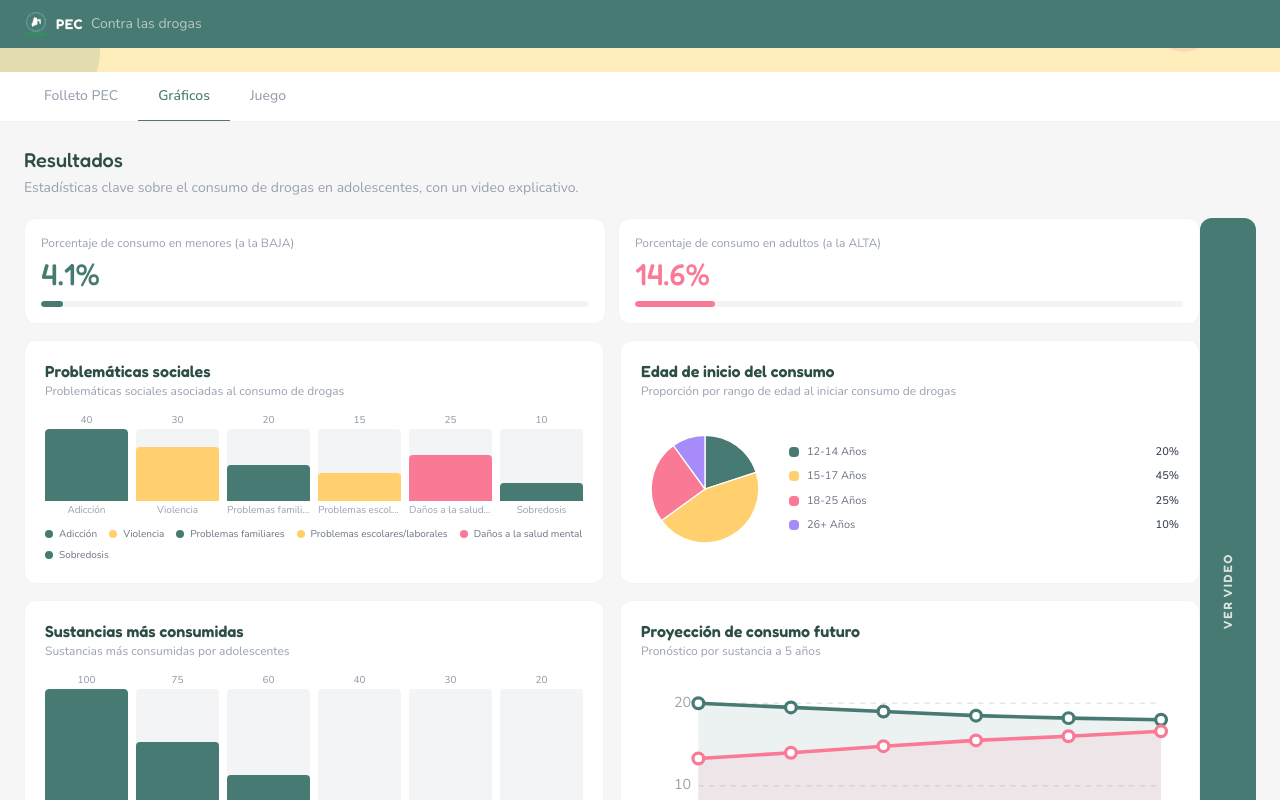
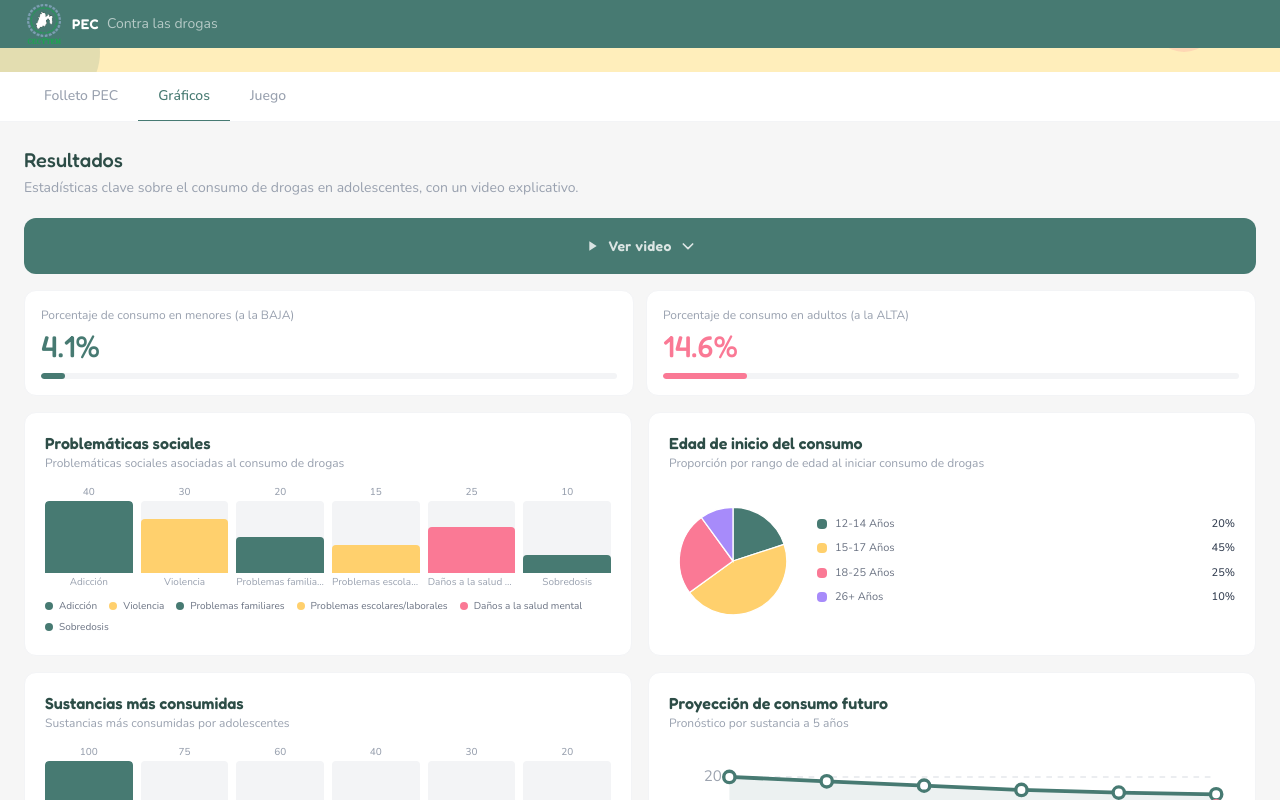
Before and after one commit to AndyRoblox/PEC, a React (Vite) app: page / in a window 1280 px wide. Both pictures are taken after a click on the button "Explorar gráficos". Shown: the part 308-1108 px from the top of the page. Built offline with nearby package versions, Linux system fonts and the light colour scheme.

Commit message:
Logo & video fixes for desktop

```diff
--- a/src/components/Hero.tsx
+++ b/src/components/Hero.tsx
@@ -35,7 +35,7 @@ export function Hero({ onVerMas, onExplorarGraficos }: HeroProps) {
 
       {/* Illustration placeholder */}
       <div className="absolute right-10 top-1/2 -translate-y-1/2 w-44 h-40  rounded-xl hidden md:flex flex-col items-center justify-center gap-2">
-        <img src="logo.png" alt="Ilustración cecytem" className="w-24 h-24 object-contain" />
+        <img src="logo.png" alt="Ilustración cecytem" className="w-36 h-36 object-contain" />
 
       </div>
     </section>
--- a/src/components/Navbar.tsx
+++ b/src/components/Navbar.tsx
@@ -3,7 +3,7 @@ export function Navbar() {
   return (
     <nav className="bg-primary h-12 flex items-center justify-between px-6 sticky top-0 z-50">
       <div className="flex items-center gap-2">
-        <img src="logo.png" alt="Logo PEC" className="w-6 h-6 object-contain" />
+        <img src="logo.png" alt="Logo PEC" className="w-10 h-10 object-contain" />
         <span className="text-white font-heading font-semibold text-sm tracking-wide">PEC</span>
         <span className="text-white/60 text-sm hidden sm:block">Contra las drogas</span>
       </div>
--- a/src/components/tabs/GraficosTab.tsx
+++ b/src/components/tabs/GraficosTab.tsx
@@ -90,18 +90,61 @@ export function GraficosTab() {
       </div>
 
       {/*
-        Desktop layout: charts on the left, expanding video panel on the right.
+        Desktop layout: top expanding video panel, charts below.
         Mobile layout: charts full-width; video lives in the fixed bottom sheet.
       */}
-      <div className="relative" style={{ minHeight: '520px' }}>
+      <div className="flex flex-col gap-4">
+
+        {/* ── Desktop: top expanding panel ─────────────────────── */}
+        <div
+          className="hidden md:flex flex-col bg-primary rounded-xl overflow-hidden
+                     transition-all duration-500 ease-in-out"
+          style={{ height: videoOpen ? '480px' : '3.5rem' }}
+        >
+          {/* Button bar — always visible at the top */}
+          <button
+            onClick={() => setVideoOpen(v => !v)}
+            className="flex items-center justify-center gap-2 h-14 w-full flex-shrink-0 cursor-pointer
+                       focus-visible:outline-2 focus-visible:outline-white/60 group"
+            aria-label={videoOpen ? 'Cerrar video' : 'Ver video'}
+          >
+            {!videoOpen && (
+              <svg className="w-4 h-4 text-white/80" fill="currentColor" viewBox="0 0 24 24" aria-hidden="true">
+                <path d="M8 5v14l11-7z" />
+              </svg>
+            )}
+            <span className="text-white text-sm font-heading font-semibold tracking-wide
+                             opacity-80 group-hover:opacity-100 transition-opacity">
+              {videoOpen ? 'Cerrar video' : 'Ver video'}
+            </span>
+            <svg
+              className={`w-4 h-4 text-white/80 transition-transform duration-300 ${videoOpen ? 'rotate-180' : ''}`}
+              fill="none" stroke="currentColor" viewBox="0 0 24 24" aria-hidden="true"
+            >
+              <path strokeLinecap="round" strokeLinejoin="round" strokeWidth={2.5} d="M19 9l-7 7-7-7" />
+            </svg>
+          </button>
+
+          {/* Video content area */}
+          {videoOpen && (
+            <div key="video-desktop" className="flex-1 px-5 pb-5 min-h-0 animate-fade-in-up">
+              <div className="rounded-2xl overflow-hidden bg-black/20 h-full">
+                <iframe
+                  className="w-full h-full"
+                  src="https://www.youtube.com/embed/CiYk_G4tEmQ"
+                  title="Consumo de drogas experimentales en adolescentes"
+                  frameBorder="0"
+                  allow="accelerometer; autoplay; clipboard-write; encrypted-media; gyroscope; picture-in-picture; web-share"
+                  referrerPolicy="strict-origin-when-cross-origin"
+                  allowFullScreen
+                />
+              </div>
+            </div>
+          )}
+        </div>
 
         {/* Charts area */}
-        <div
-          className={[
-            'md:pr-14 flex flex-col gap-4 transition-opacity duration-300',
-            videoOpen ? 'md:opacity-0 md:pointer-events-none' : 'opacity-100',
-          ].join(' ')}
-        >
+        <div className="flex flex-col gap-4">
           {/* Stat cards */}
           <div className="grid grid-cols-1 sm:grid-cols-2 gap-3">
             <StatCard label="Porcentaje de consumo en menores (a la BAJA)" value="4.1%" hexColor="#477a72" progress={4.1} />
@@ -138,56 +181,6 @@ export function GraficosTab() {
               className="min-h-[220px]"
             />
           </div>
-        </div>
-
-        {/* ── Desktop: right-side expanding panel ──────────────── */}
-        <div
-          className="hidden md:flex absolute right-0 top-0 bottom-0 bg-primary rounded-xl z-10 overflow-hidden
-                     transition-all duration-500 ease-in-out flex-col"
-          style={{ width: videoOpen ? '100%' : '3.5rem' }}
-        >
-          {!videoOpen ? (
-            <button
-              onClick={() => setVideoOpen(true)}
-              className="w-full h-full flex items-center justify-center cursor-pointer group"
-              aria-label="Ver video"
-            >
-              <span
-                className="text-white text-xs font-heading font-semibold tracking-[0.15em] uppercase
-                           opacity-80 group-hover:opacity-100 transition-opacity
-                           [writing-mode:vertical-rl] rotate-180"
-              >
-                Ver video
-              </span>
-            </button>
-          ) : (
-            <div key="video-desktop" className="flex flex-col h-full p-5 animate-fade-in-up">
-              <div className="flex items-center justify-between mb-4 flex-shrink-0">
-                <h3 className="text-white font-heading font-semibold text-lg">Video explicativo</h3>
-                <button
-                  onClick={() => setVideoOpen(false)}
-                  className="w-8 h-8 rounded-full hover:bg-white/10 flex items-center justify-center
-                             text-white/70 hover:text-white transition-colors cursor-pointer"
-                  aria-label="Cerrar video"
-                >
-                  <svg className="w-4 h-4" fill="none" stroke="currentColor" viewBox="0 0 24 24" aria-hidden="true">
-                    <path strokeLinecap="round" strokeLinejoin="round" strokeWidth={2} d="M6 18L18 6M6 6l12 12" />
-                  </svg>
-                </button>
-              </div>
-              <div className="flex-1 rounded-xl overflow-hidden bg-black/20 min-h-0">
-                <iframe
-                  className="w-full h-full"
-                  src="https://www.youtube.com/embed/CiYk_G4tEmQ"
-                  title="Consumo de drogas experimentales en adolescentes"
-                  frameBorder="0"
-                  allow="accelerometer; autoplay; clipboard-write; encrypted-media; gyroscope; picture-in-picture; web-share"
-                  referrerPolicy="strict-origin-when-cross-origin"
-                  allowFullScreen
-                />
-              </div>
-            </div>
-          )}
         </div>
       </div>
 
```
